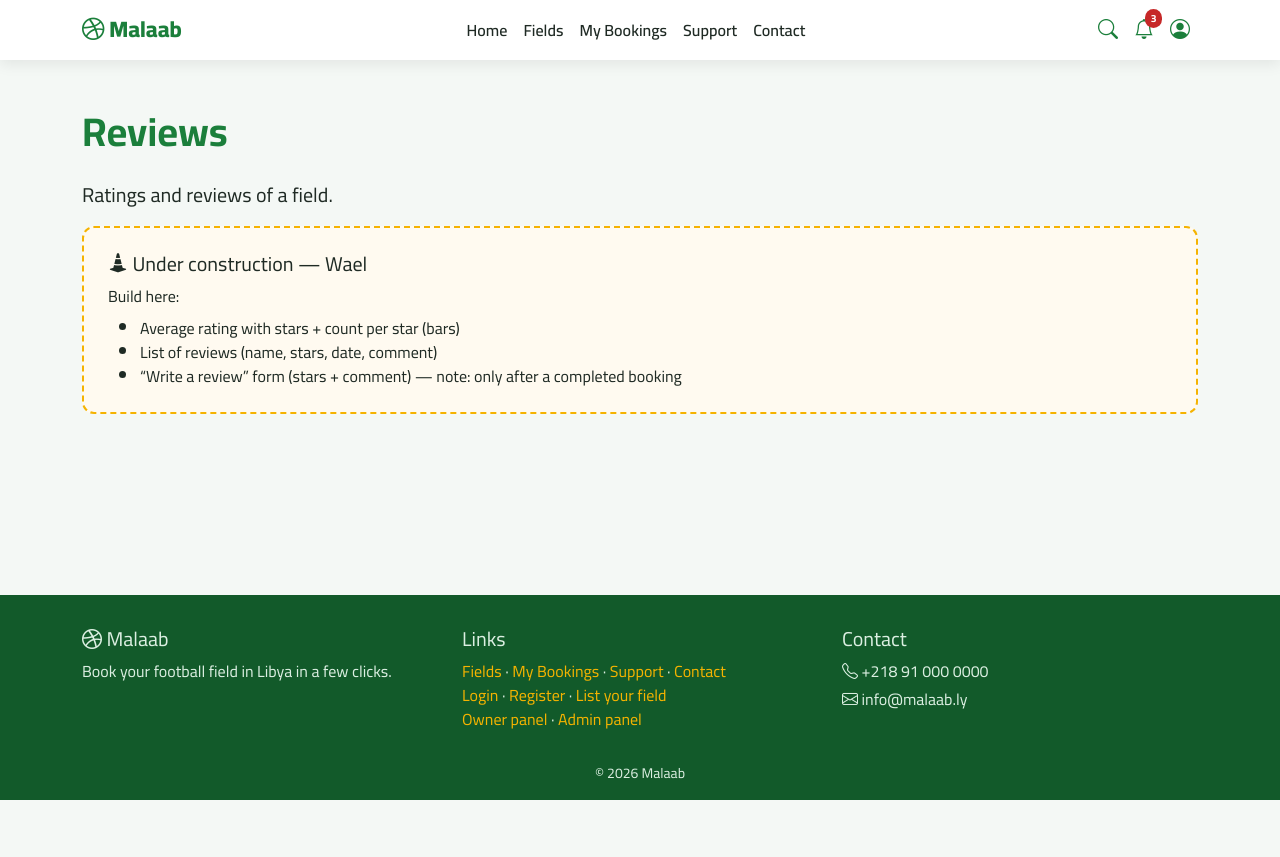
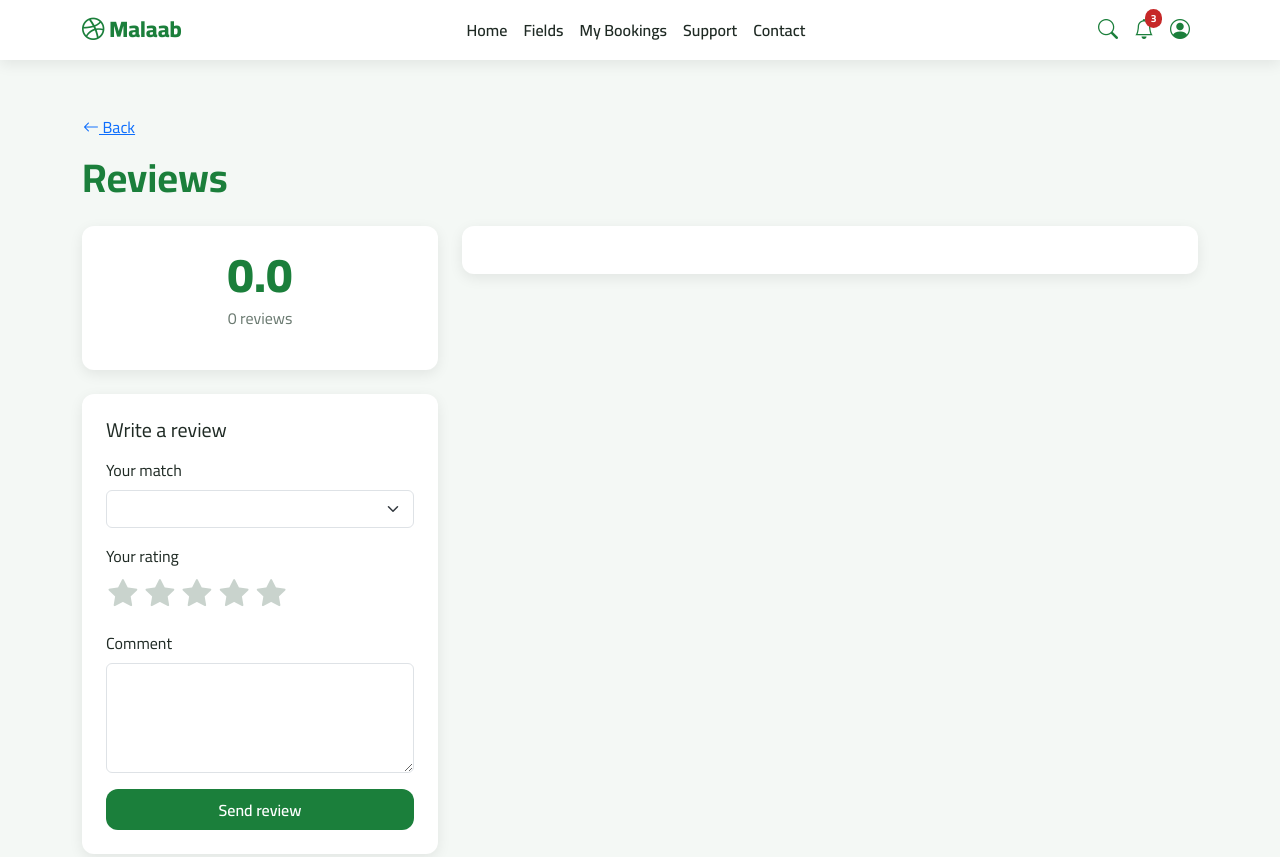
Before and after one commit to vlirv/grenta, a plain HTML site: page fields/reviews.html in a window 1280 px wide. Shown: the top 857 px of the page. Before the commit the page ends 800 px from the top, so only its background shows below. Drawn offline with nearby package versions, Linux system fonts and the light colour scheme.

Commit message:
اضافه

```diff
--- a/fields/reviews.html
+++ b/fields/reviews.html
@@ -6,9 +6,11 @@
   <title>Reviews | Malaab</title>
   <!-- Owner: Wael -->
   <link rel="stylesheet" href="https://cdn.jsdelivr.net/npm/bootstrap@5.3.3/dist/css/bootstrap.min.css">
-  <link rel="stylesheet" href="https://cdn.jsdelivr.net/npm/bootstrap-icons@1.11.3/font/bootstrap-icons.min.css">
+  <link rel="stylesheet"
+      href="https://cdn.jsdelivr.net/npm/bootstrap-icons@1.11.3/font/bootstrap-icons.min.css">
   <link rel="preconnect" href="https://fonts.googleapis.com">
-  <link rel="stylesheet" href="https://fonts.googleapis.com/css2?family=Cairo:wght@400;600;700;800&display=swap">
+  <link rel="stylesheet"
+      href="https://fonts.googleapis.com/css2?family=Cairo:wght@400;600;700;800&display=swap">
   <link rel="stylesheet" href="../assets/css/style.css">
   <link rel="stylesheet" href="../assets/css/navbar.css">
   <link rel="stylesheet" href="../fields/fields.css">
@@ -18,7 +20,8 @@
   <!-- ===== NAVBAR (shared — same on every page, owned by Mouen) ===== -->
   <nav class="navbar navbar-expand-lg site-navbar sticky-top">
     <div class="container">
-      <button class="navbar-toggler" type="button" data-bs-toggle="collapse" data-bs-target="#mainNav" aria-controls="mainNav" aria-expanded="false" aria-label="Menu">
+      <button class="navbar-toggler" type="button" data-bs-toggle="collapse" data-bs-target="#mainNav"
+          aria-controls="mainNav" aria-expanded="false" aria-label="Menu">
         <span class="navbar-toggler-icon"></span>
       </button>
       <a class="navbar-brand mx-auto mx-lg-0" href="../index.html"><i class="bi bi-dribbble"></i> Malaab</a>
@@ -27,7 +30,8 @@
         <a class="nav-icon position-relative" href="../account/notifications.html" title="Notifications">
           <i class="bi bi-bell"></i><span class="nav-badge" id="navBadge">3</span>
         </a>
-        <a class="nav-icon" id="navUser" href="../account/login.html" title="Login"><i class="bi bi-person-circle"></i></a>
+        <a class="nav-icon" id="navUser" href="../account/login.html" title="Login"><i
+            class="bi bi-person-circle"></i></a>
       </div>
       <div class="collapse navbar-collapse" id="mainNav">
         <ul class="navbar-nav mx-auto">
@@ -41,23 +45,47 @@
     </div>
   </nav>
   <!-- ===== END NAVBAR ===== -->
-
   <main class="container py-5">
-    <h1 class="section-title">Reviews</h1>
-    <p class="lead">Ratings and reviews of a field.</p>
-
-    <!-- Delete this box when your page is finished -->
-    <div class="todo-box">
-      <h2 class="h5"><i class="bi bi-cone-striped"></i> Under construction &mdash; Wael</h2>
-      <p class="mb-2">Build here:</p>
-      <ul class="mb-0">
-          <li>Average rating with stars + count per star (bars)</li>
-          <li>List of reviews (name, stars, date, comment)</li>
-          <li>&ldquo;Write a review&rdquo; form (stars + comment) &mdash; note: only after a completed booking</li>
-      </ul>
+    <a href="search.html" class="btn btn-link px-0 mb-2" id="backLink"><i class="bi bi-arrow-left"></i> Back</a>
+    <h1 class="section-title">Reviews <span class="text-muted-site h4" id="fieldName"></span></h1>
+    <div class="row g-4">
+      <div class="col-lg-4">
+        <div class="panel text-center mb-4">
+          <div class="rating-big" id="avgRating">0.0</div>
+          <div class="stars fs-5 my-2" id="avgStars"></div>
+          <p class="text-muted-site mb-3" id="reviewCount">0 reviews</p>
+          <div id="ratingBars"></div>
+        </div>
+        <div class="panel">
+          <h2 class="h5 mb-3">Write a review</h2>
+          <div id="formAlert"></div>
+          <form id="reviewForm" novalidate>
+            <div class="mb-3">
+              <label for="bookingSelect" class="form-label">Your match</label>
+              <select class="form-select" id="bookingSelect" required></select>
+            </div>
+            <p class="form-label mb-1">Your rating</p>
+            <div class="star-picker mb-3" id="starPicker">
+              <button type="button" data-star="1" aria-label="1 star"><i class="bi bi-star-fill"></i></button>
+              <button type="button" data-star="2" aria-label="2 stars"><i class="bi bi-star-fill"></i></button>
+              <button type="button" data-star="3" aria-label="3 stars"><i class="bi bi-star-fill"></i></button>
+              <button type="button" data-star="4" aria-label="4 stars"><i class="bi bi-star-fill"></i></button>
+              <button type="button" data-star="5" aria-label="5 stars"><i class="bi bi-star-fill"></i></button>
+            </div>
+            <div class="mb-3">
+              <label for="comment" class="form-label">Comment</label>
+              <textarea class="form-control" id="comment" rows="4" minlength="10" maxlength="400"
+                  required></textarea>
+            </div>
+            <button type="submit" class="btn btn-main w-100">Send review</button>
+          </form>
+        </div>
+      </div>
+      <div class="col-lg-8">
+        <div class="panel" id="reviewList"></div>
+      </div>
     </div>
   </main>
-
   <!-- ===== FOOTER (shared — same on every page, owned by Mouen) ===== -->
   <footer class="site-footer">
     <div class="container">
@@ -90,7 +118,6 @@
     </div>
   </footer>
   <!-- ===== END FOOTER ===== -->
-
   <script src="https://cdn.jsdelivr.net/npm/bootstrap@5.3.3/dist/js/bootstrap.bundle.min.js"></script>
   <!-- Shared JS (Mouen): demo data + helpers used by every page -->
   <script src="../assets/js/data.js"></script>
```
